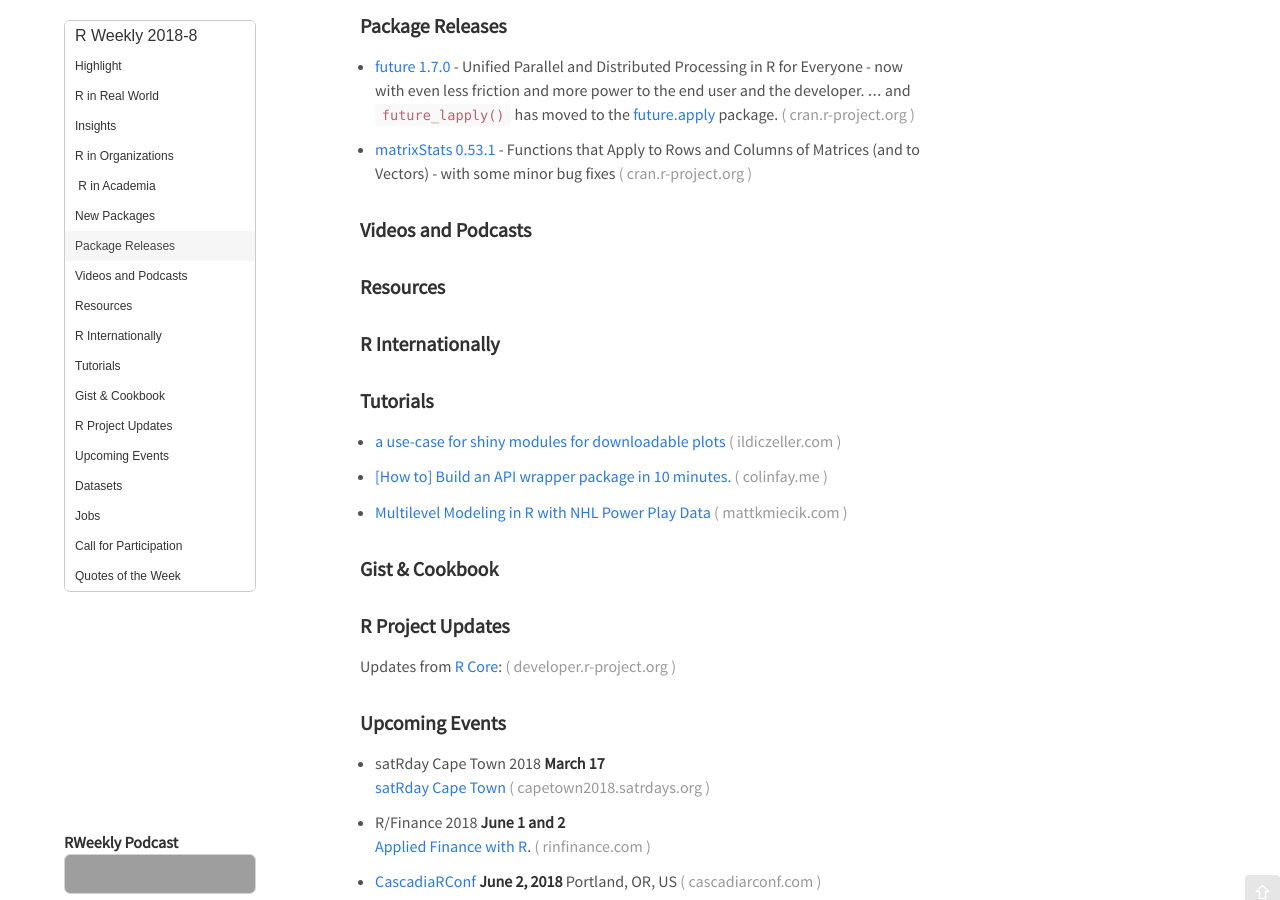
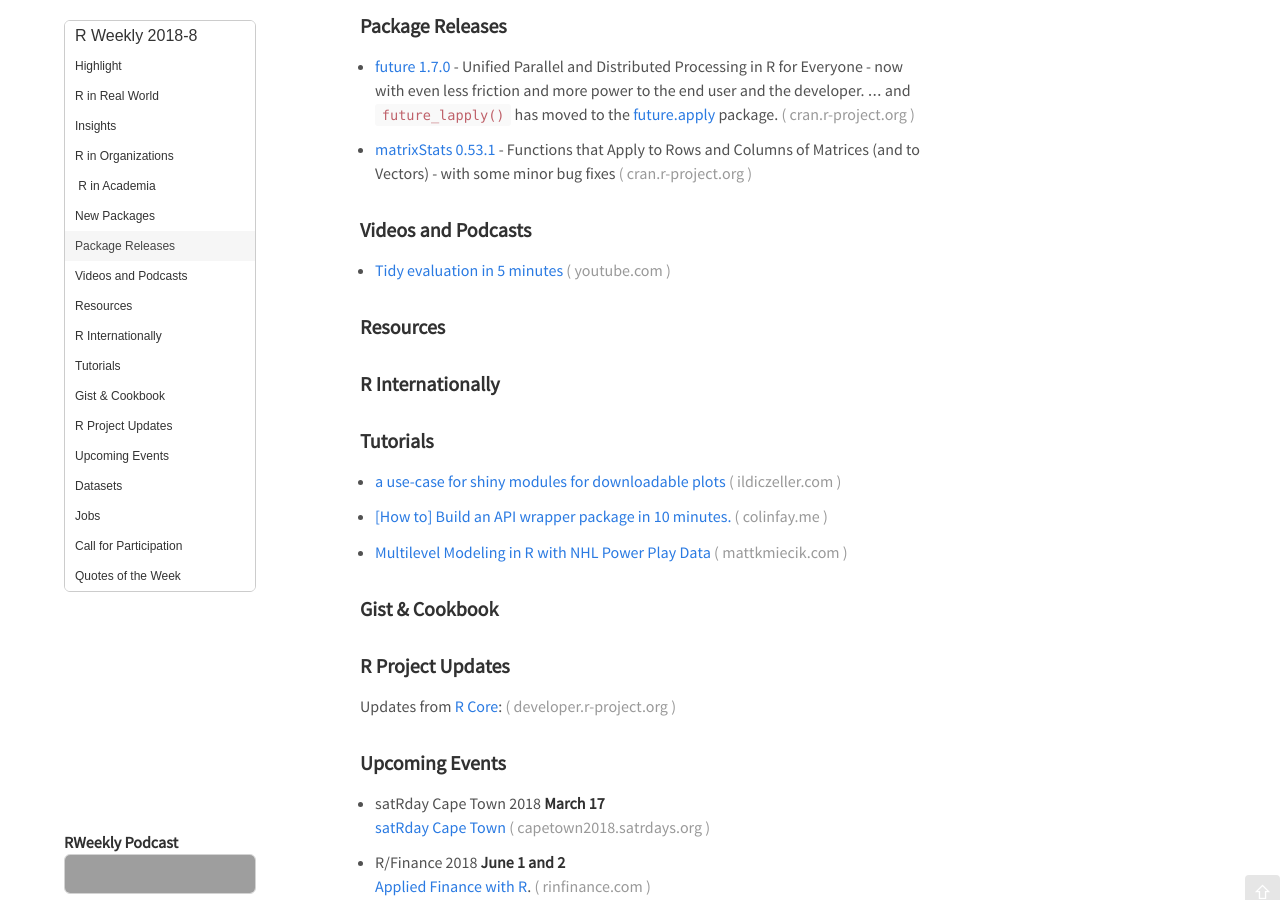
Before and after one commit to rweekly/rweekly.org, a Jekyll site: the page built from draft.md, in a window 1280 px wide and 900 px high, scrolled down 813 px. Built offline with Jekyll 4.4.1, drawn with Linux system fonts in a browser that asks for light colours; emoji names are drawn with the system emoji font; comment, search, counter and statistics services are not loaded; grey boxes are pictures that could not be loaded.

Commit message:
Update draft.md
Added Hadley Wickham's Tidy evaluation video

```diff
--- a/draft.md
+++ b/draft.md
@@ -54,7 +54,7 @@
 
 ###  Videos and Podcasts
 
-
++ [Tidy evaluation in 5 minutes](https://www.youtube.com/watch?v=nERXS3ssntw&feature=youtu.be)
 
 ###  Resources
 
```
